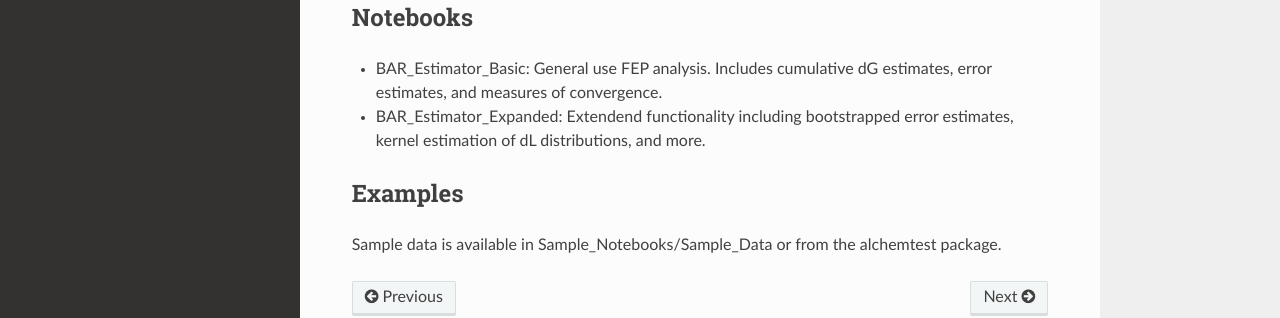
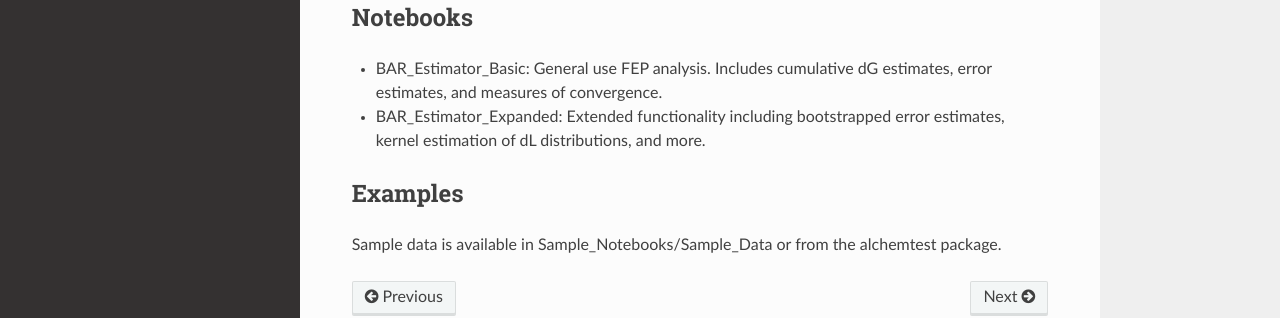
Before and after one commit to BranniganLab/safep, a Sphinx documentation site: the page built from docs/getting-started.rst, in a window 1280 px wide and 1055 px high. Shown: the part 609-927 px from the top of the window. Built offline with Sphinx 7.4.7 and the Read the Docs theme 2.0.0, drawn with Linux system fonts in a browser that asks for light colours.

Commit message:
Update getting-started.rst
Fix typo

```diff
--- a/docs/getting-started.rst
+++ b/docs/getting-started.rst
@@ -28,7 +28,7 @@ OR
 Notebooks
 ----------
 - BAR_Estimator_Basic: General use FEP analysis. Includes cumulative dG estimates, error estimates, and measures of convergence.
-- BAR_Estimator_Expanded: Extendend functionality including bootstrapped error estimates, kernel estimation of dL distributions, and more.
+- BAR_Estimator_Expanded: Extended functionality including bootstrapped error estimates, kernel estimation of dL distributions, and more.
 
 
 Examples
```
